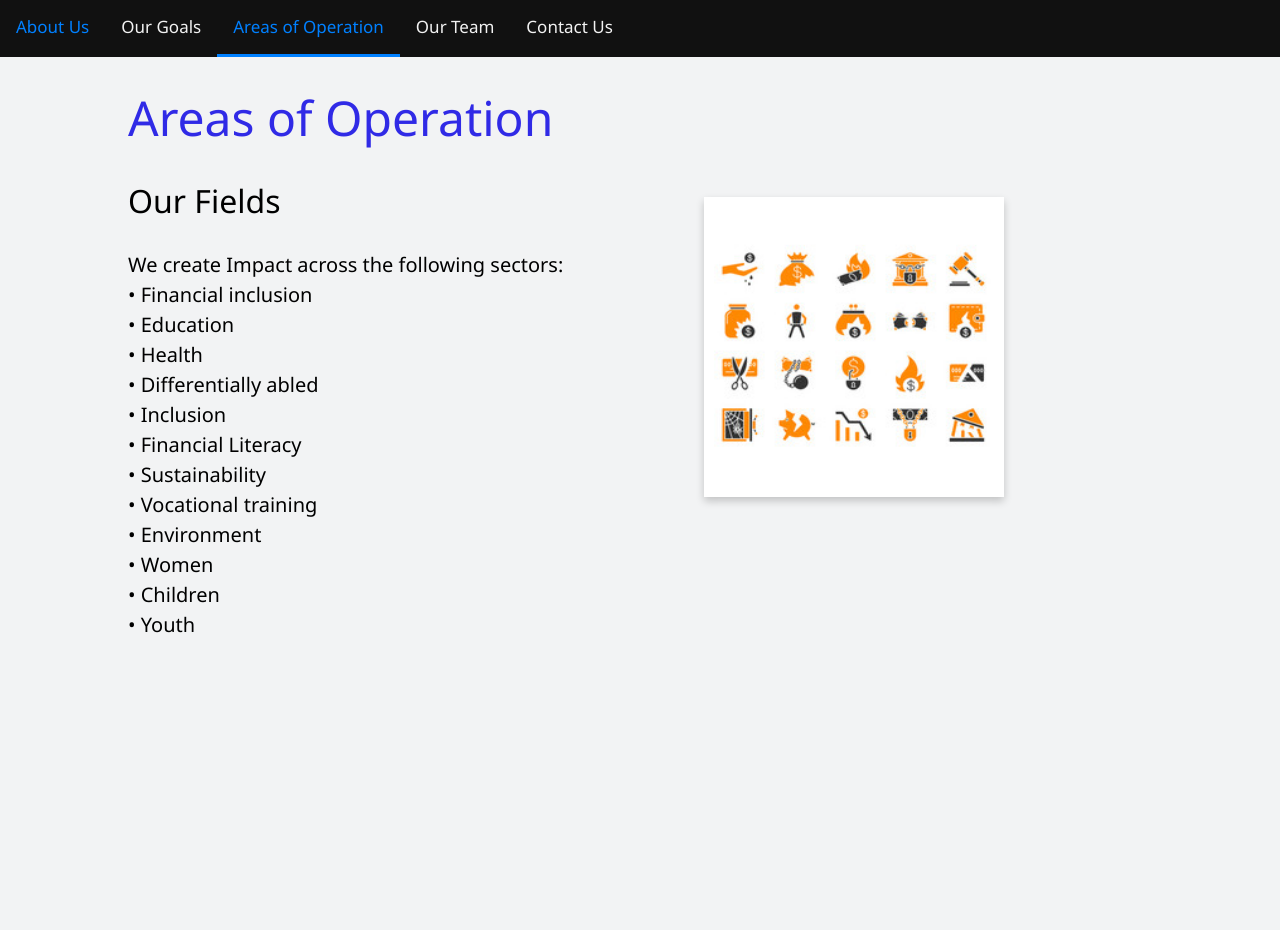
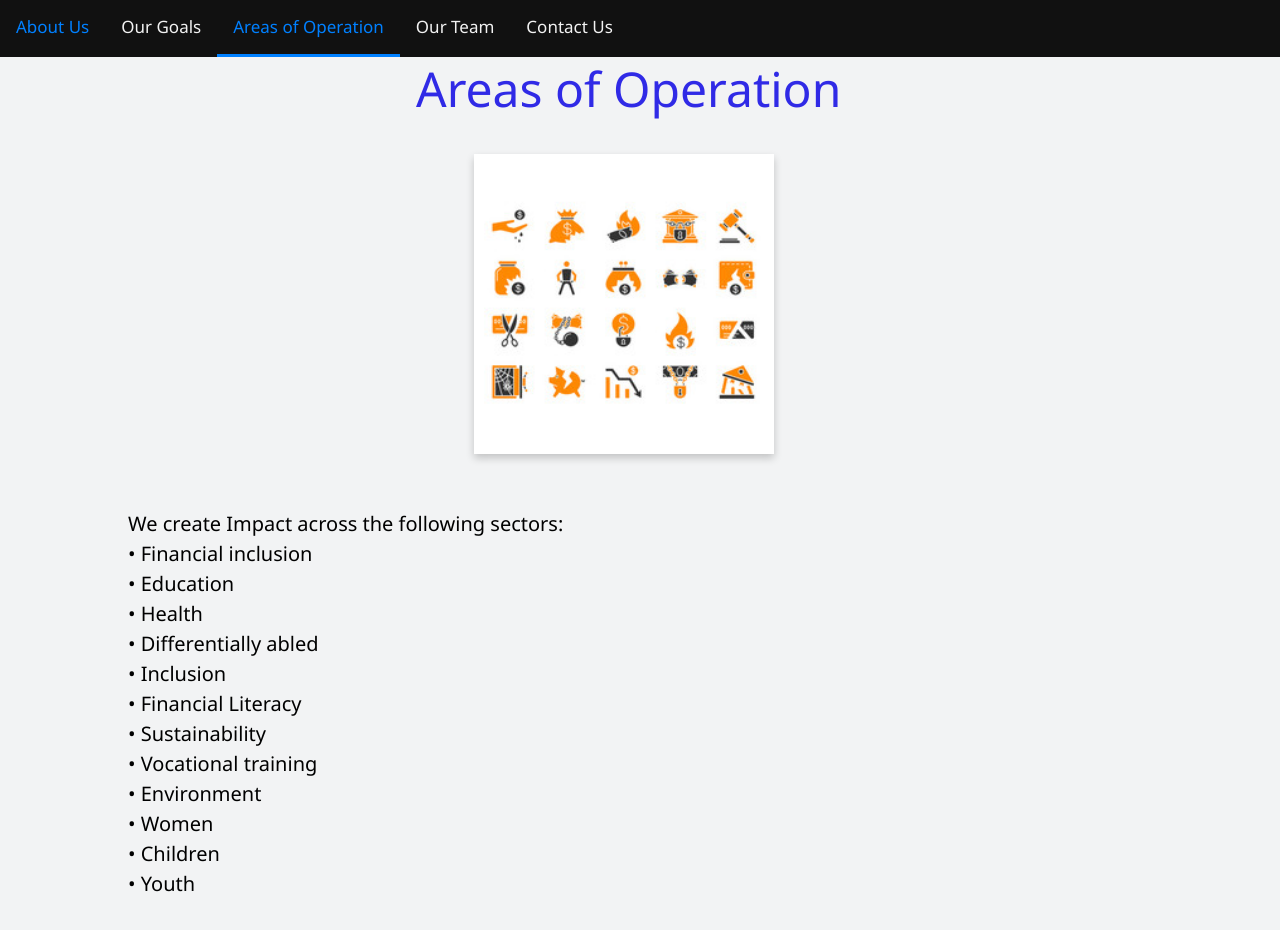
Before and after one commit to Equiglobe/equiglobe.github.io, a plain HTML site: page operation.html in a window 1280 px wide. Before the commit the page ends 800 px from the top, so only its background shows below. Drawn offline with Linux system fonts and the light colour scheme.

Commit message:
Centralized pic

```diff
--- a/operation.html
+++ b/operation.html
@@ -22,18 +22,13 @@
     <div class="about-info">
 
         <br>
-
-        <h2 class="md-heading" style="padding-top:5%;">
-            Areas of Operation
-        </h2>
-        <div class="about-info-img">
-            <div class="mobile-righter">
-            <img src="img/finance-icons.jpg" alt="John Doe" class="bio-image" style="float:right;margin-left:10%;margin-top:5%;height:300px;width:300px;">
-            </div>
+        <div class="center">
+            <h2 class="md-heading" style="padding-top:5%;">
+                Areas of Operation
+            </h2>
+        <img src="img/finance-icons.jpg" alt="John Doe" class="bio-image" style="float:center;margin-left:10%;margin-top:5%;height:300px;width:300px;">
         </div>
-        <h2 class="sm-heading">
-            Our Fields
-        </h2>
+        <br><br><br>
 
         <div class="bio" style="margin-top:-2%;">
 
```
